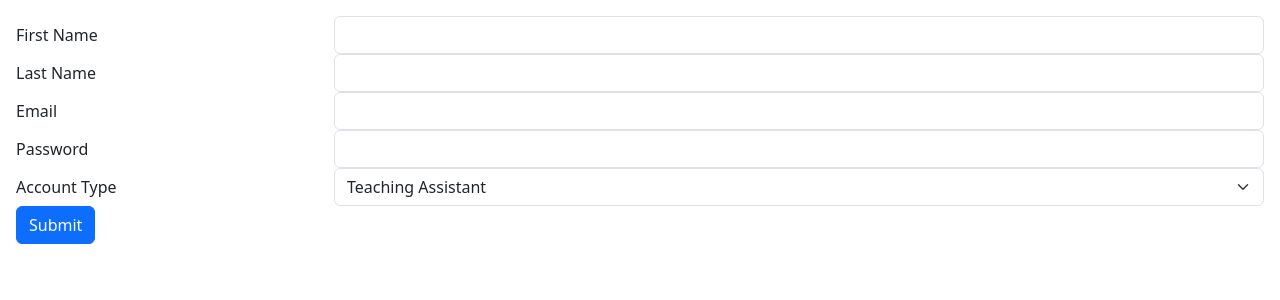
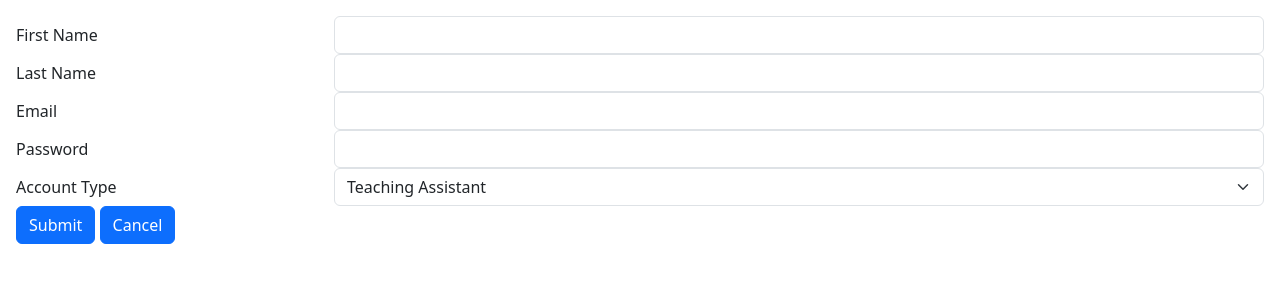
Before and after one commit to Hossai25/801-1-Sprint-Group, a Django app: template templates/createAccount.html in a window 1280 px wide. Shown: the part 56-356 px from the top of the page. Run offline with Django 4.2, Linux system fonts and the light colour scheme; the template is opened without the code that fills it, so the values that code supplies are empty; some libraries are stand-ins or nearby versions.

Commit message:
Added cancel button to createAccount.html to reverse back to accounts page

```diff
--- a/templates/createAccount.html
+++ b/templates/createAccount.html
@@ -44,5 +44,6 @@
         </div>
     </div>
     <input type="submit" class="btn btn-primary" value="Submit">
+    <a class="btn btn-primary" href="{% url 'accounts' %}">Cancel</a>
 </form>
 {%  endblock %}
```
